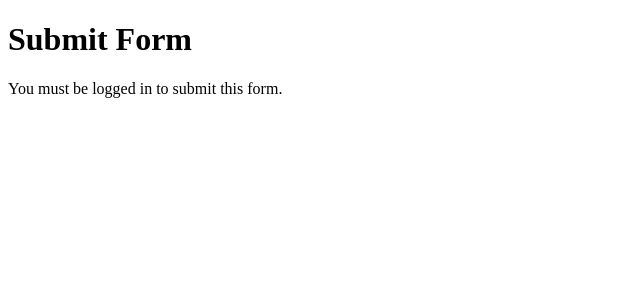
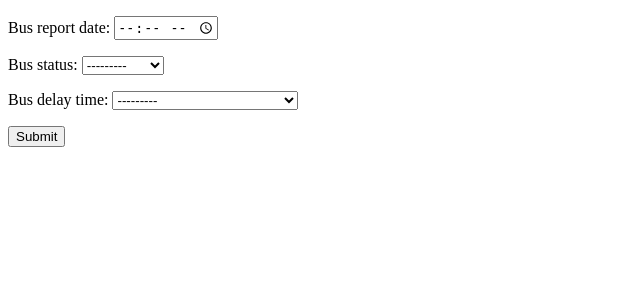
Before and after one commit to chuckydillo/fudge-buses, a Django app: template templates/bus/bus_report.html in a window 1280 px wide. Shown: the top 300 px of the page, without its empty margins (0-640 px from the left). Run offline with Django 4.2, Linux system fonts and the light colour scheme; the template is opened without the code that fills it: values that come from a table or form of the project are taken from there, others are empty.

Commit message:
replace bus_add form with bus_report form, add script to lockout late dropdown

```diff
--- a/templates/bus/bus_report.html
+++ b/templates/bus/bus_report.html
@@ -3,19 +3,40 @@
 <head>
     <meta charset="UTF-8">
     <meta name="viewport" content="width=device-width, initial-scale=1.0">
-    <title>Document</title>
+    <title>Bus Report</title>
+
 </head>
 <body>
-    <h1>Submit Form</h1>
 
-    {% if user.is_authenticated %}
-        <form method="POST">
-            {% csrf_token %}
-            {{ form.as_p }}
-            <button type="submit">Submit</button>
-        </form>
-    {% else %}
-        <p>You must be logged in to submit this form.</p>
-    {% endif %}
+<form method="POST">
+    {% csrf_token %}
+    {{ form.as_p }}
+
+    <div id="delayTimeContainer" style="display:none;">
+        {{ form.bus_delay_time.label_tag }} {{ form.bus_delay_time }}
+    </div>
+
+    <button type="submit">Submit</button>
+</form>
+
 </body>
+<script>
+    document.addEventListener('DOMContentLoaded', function () {
+        const statusField = document.getElementById('id_bus_status');
+        const delayFieldContainer = document.getElementById('delayTimeContainer');
+        const delayField = document.getElementById('id_bus_delay_time');
+
+        function toggleDelayField() {
+            if (statusField.value === 'late') {
+                delayFieldContainer.style.display = 'block';
+            } else {
+                delayFieldContainer.style.display = 'none';
+                delayField.value = '';  // Clear the value if hidden
+            }
+        }
+        toggleDelayField();
+
+        statusField.addEventListener('change', toggleDelayField);
+    });
+</script>
 </html>
```
